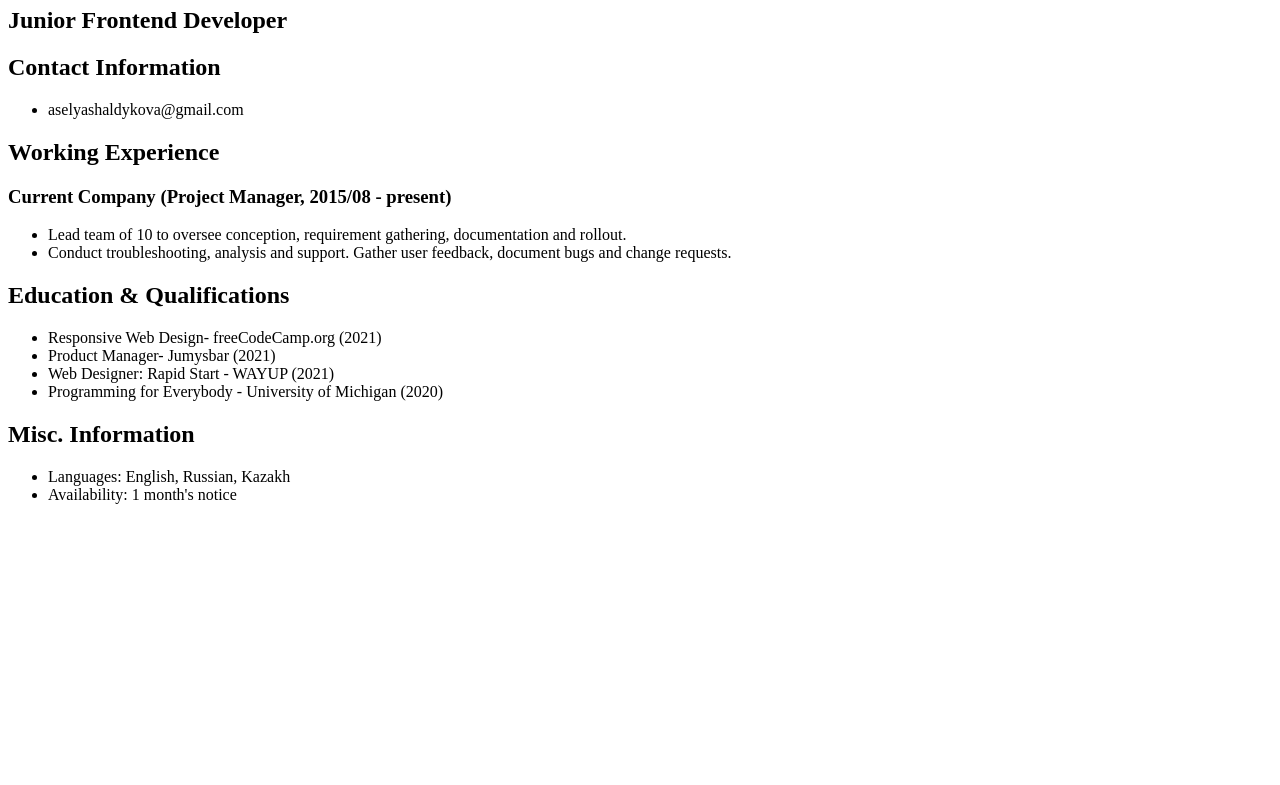
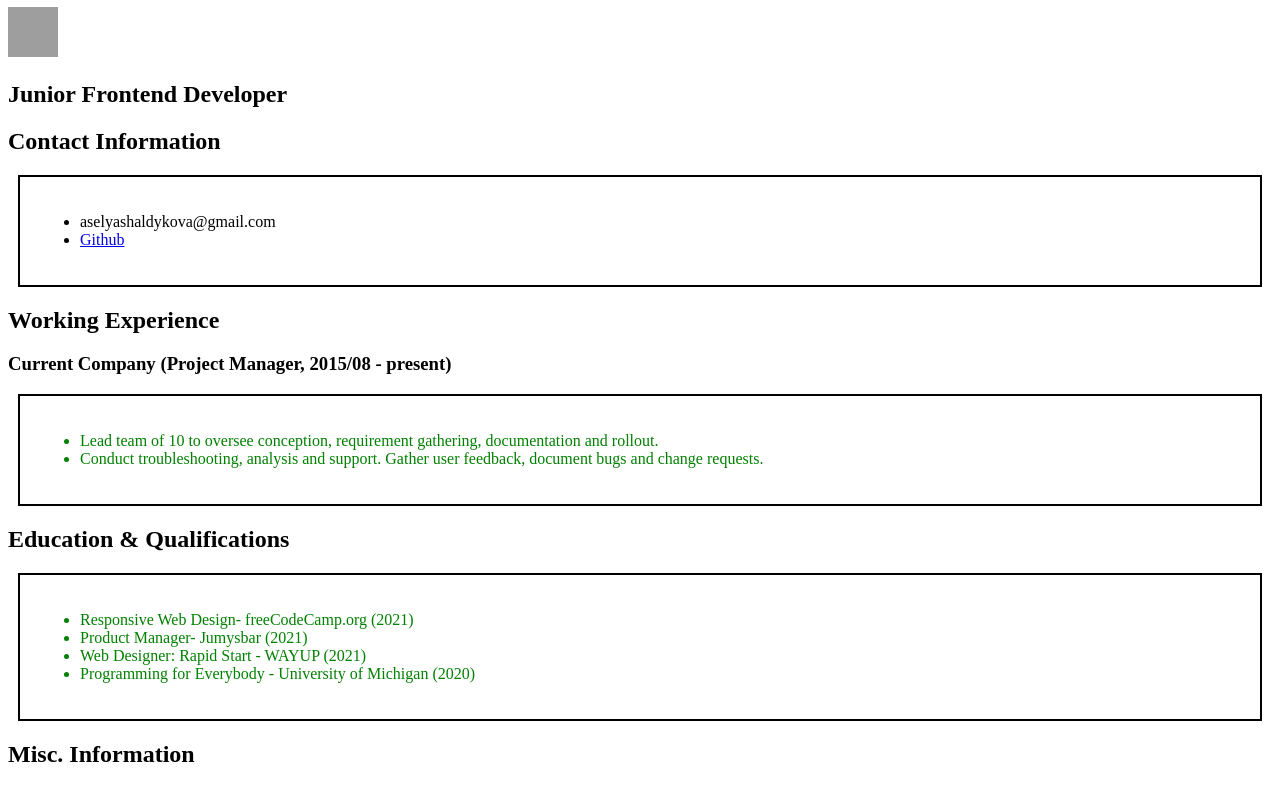
Before and after one commit to asselsh/rsschool-cv, a plain HTML site: page index.html in a window 1280 px wide. Shown: the part 73-858 px from the top of the page. Before the commit the page ends 800 px from the top, so only its background shows below. Drawn offline with Linux system fonts and the light colour scheme; grey boxes are pictures that could not be loaded.

Commit message:
feat: change html and css files

```diff
--- a/index.html
+++ b/index.html
@@ -4,36 +4,50 @@
     <meta charset="UTF-8">
     <meta http-equiv="X-UA-Compatible" content="IE=edge">
     <meta name="viewport" content="width=device-width, initial-scale=1.0">
+    <link rel="stylesheet" href="style.css">
     <title>Resume</title>
 </head>
 <body>
+    <main>
         <h1><span class="name">Assel Zhanbayeva</span></h1>
+        <img class="image" alt="catImage" src="https://encrypted-tbn0.gstatic.com/images?q=tbn:ANd9GcTBmwIagJ39CH1rApc1uUJtIO5vbbj9xLdVXw&usqp=CAU" />
         <h2><span class="occupation">Junior Frontend Developer</span></h2>
         <h2 id="contact">Contact Information</h2>
+        <div class="paragraph">
            <ul>
             <li>aselyashaldykova@gmail.com</li>
+            <li><a href="https://github.com/asselsh" target="_blank">Github</a></li>
+
         </ul>
+        </div>
+
         <h2 id="work">Working Experience</h2>
         <h3 id="current">Current Company (Project Manager, 2015/08 - present)</h3>
+        <div class="paragraph">
            <ul>
-        <li>Lead team of 10 to oversee conception, requirement gathering, documentation and rollout.</li>
-        <li>Conduct troubleshooting, analysis and support. Gather user feedback, document bugs and change requests.</li>
+            <li class="listItem">Lead team of 10 to oversee conception, requirement gathering, documentation and rollout.</li>
+            <li class="listItem">Conduct troubleshooting, analysis and support. Gather user feedback, document bugs and change requests.</li>
         </ul>
+        </div>
+
         <h2 id="education">Education & Qualifications</h2>
+        <div class="paragraph">
              <ul>
-        <li>Responsive Web Design- freeCodeCamp.org (2021)</li>
-        <li>Product Manager- Jumysbar (2021)</li>
-        <li>
-            Web Designer: Rapid Start - WAYUP (2021)
-        </li>
-        <li>
-            Programming for Everybody - University of Michigan (2020)
-        </li>
+            <li class="listItem">Responsive Web Design- freeCodeCamp.org (2021)</li>
+            <li class="listItem">Product Manager- Jumysbar (2021)</li>
+            <li class="listItem">Web Designer: Rapid Start - WAYUP (2021)</li>
+            <li class="listItem">Programming for Everybody - University of Michigan (2020)</li>
         </ul>
+        </div>
+
         <h2 id="other">Misc. Information</h2>
+        <div class="paragraph">
            <ul>
-        <li>Languages: English, Russian, Kazakh</li>
-        <li>Availability: 1 month's notice</li>
+            <li class="listItem">Languages: English, Russian, Kazakh</li>
+            <li class="listItem">Availability: 1 month's notice</li>
         </ul>
+        </div>
+
+    </main>
 </body>
 </html>
--- a/style.css
+++ b/style.css
@@ -0,0 +1,18 @@
+.name {
+  color: red;
+}
+
+.listItem {
+  color: green;
+}
+
+.image {
+  width: 50px;
+  height: 50px;
+}
+
+.paragraph {
+  padding: 20px;
+  margin: 10px;
+  border: 2px solid black;
+}
```
Lines whose indentation alone changed are shown as unchanged.
